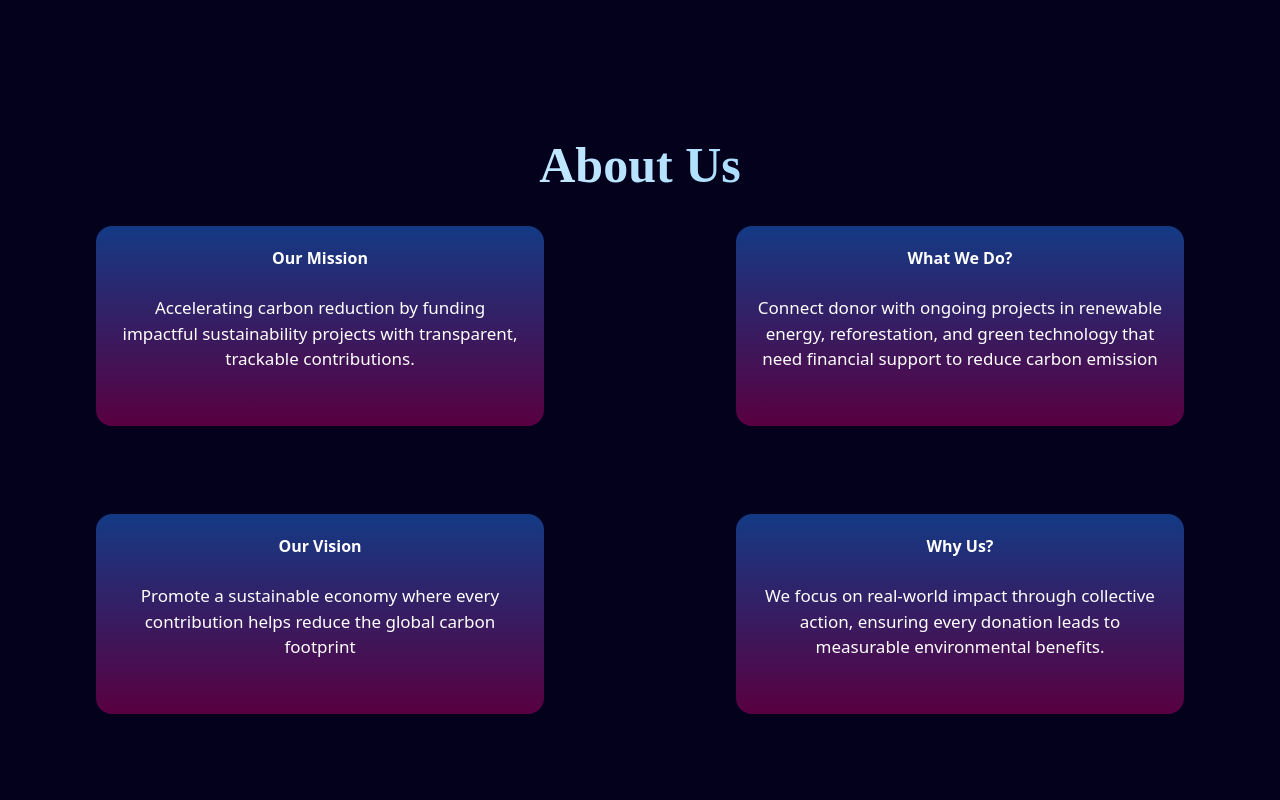
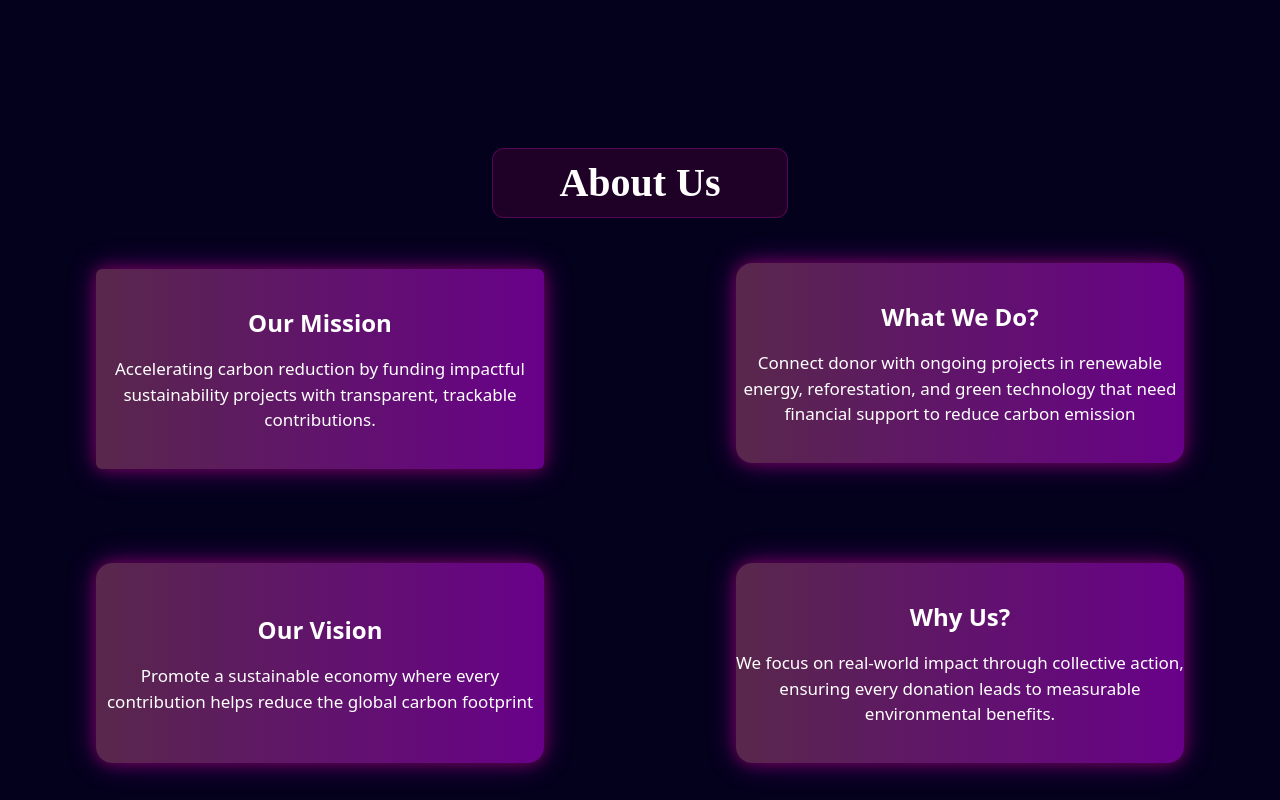
Before and after one commit to MuKulsoop/Carbonexis, a React (Vite) app: page / in a window 1280 px wide. Shown: the part 3880-4680 px from the top of the page. Built offline with nearby package versions, Linux system fonts and the light colour scheme.

Commit message:
About Us Section

```diff
--- a/src/Components/AboutUs.css
+++ b/src/Components/AboutUs.css
@@ -10,27 +10,21 @@ height: 100vh;
 .Heading-AboutUs
 {
     display: flex;
+    border-radius: 12px;
     justify-content: center;
     align-items: center;
           font-family: Average;
-        font-size: 50px;
+          font-size: 40px;
           font-style: normal;
-   font-weight: bolder;
           color: white;
-        max-height: 100vh;
-        margin-bottom: 23px;
-        display: flex;
-        flex-direction: column;
-        background: var(
-            --front-text,
-            linear-gradient(to left,
-              #6EC6FF,
-              #FFFFFF
-            )
-          );
-          background-clip: text;
-          -webkit-background-clip: text;
-          -webkit-text-fill-color: transparent;
+       /* width: 32vw; */
+          border: solid 1px;
+    border-color: #630a64c9;
+    color: white;
+    background: #59004055;
+    text-align: center;
+    font-weight: bold;
+    margin-bottom: 45px;
 }
 
 
@@ -46,47 +40,74 @@ height: 100vh;
 }
 .Mission
 {
-
+    display: flex;
+    justify-content: center;
+    align-items: center;
+    flex-direction: column;
     text-align: center;
-    height: 25vh;
+min-height: 145px;
     width: 56vh;
     color: white;
 float: right;
-padding: 20px;
+height: 25vh;
 text-align: center;
-border-radius: 16px;
-background-image: linear-gradient(#143A85 , #590040);
-
+border-radius: 6px;
+background-image:
+linear-gradient(90deg, #aa4d7a82, #d400ff7b);
+background-origin: border-box;
+background-clip: content-box, border-box;
+box-shadow: 0 0 15px rgba(255, 0, 123, 0.349), 0 0 30px rgba(212, 0, 255, 0.333);
+color: white;
 }
 
 .Heading-M
 {
-    margin-bottom: 25px;
+    display: flex;
+    align-items: center;
+    justify-content: center;
+    /* padding:1.65rem; */
+    font-size: 1.5rem;
+    margin-bottom: 15px;
     font-weight: bold;
 }
 .DescriptionOfMission
 {
     font-size: 17px;
     line-height: 1.5em;
+    display: flex;
+    justify-content: center;
+    align-items: center;
+    text-align: center;
 }
 
 .WhatWeDo
-{
+{display: flex;
+    justify-content: center;
+    align-items: center;
+    flex-direction: column;
     text-align: center;
     height: 25vh;
     width: 56vh;
     color: white;
 float: right;
-padding: 20px;
+margin-bottom: 12px;
 text-align: center;
 border-radius: 16px;
-background-image: linear-gradient(#143A85 , #590040);
-
+background-image:
+linear-gradient(90deg, #aa4d7a82, #d400ff7b);
+background-origin: border-box;
+background-clip: content-box, border-box;
+box-shadow: 0 0 15px rgba(255, 0, 123, 0.349), 0 0 30px rgba(212, 0, 255, 0.333);
+color: white;
 }
 .Heading-WWD
 {
-    color: white;
-    margin-bottom: 25px;
+    display: flex;
+    align-items: center;
+    justify-content: center;
+    /* padding:1.65rem; */
+    font-size: 1.5rem;
+    margin-bottom: 15px;
     font-weight: bold;
 }
 .DescriptionOfWWD
@@ -104,24 +125,36 @@ background-image: linear-gradient(#143A85 , #590040);
     /* flex-wrap: wrap;
     gap:20px; */
     flex-direction: row;
-    margin-bottom: 20px
+    /* margin-bottom: 20px */
 }
 .OurVision
-{
+{display: flex;
+    justify-content: center;
+    align-items: center;
+    flex-direction: column;
     text-align: center;
     height: 25vh;
     width: 56vh;
     color: white;
 float: right;
-padding: 20px;
+margin-bottom: 12px;
 text-align: center;
 border-radius: 16px;
-background-image: linear-gradient(#143A85 , #590040);
+background-image:
+linear-gradient(90deg, #aa4d7a82, #d400ff7b);
+background-origin: border-box;
+background-clip: content-box, border-box;
+box-shadow: 0 0 15px rgba(255, 0, 123, 0.349), 0 0 30px rgba(212, 0, 255, 0.333);
+color: white;
 }
 .OurVision-H
 {
-    color: white;
-    margin-bottom: 25px;
+    display: flex;
+    align-items: center;
+    justify-content: center;
+    /* padding:1.65rem; */
+    font-size: 1.5rem;
+    margin-bottom: 15px;
     font-weight: bold;
 }
 .DescriptionOfVision
@@ -132,24 +165,35 @@ background-image: linear-gradient(#143A85 , #590040);
 
 
 .WhyUs
-{
+{display: flex;
+    justify-content: center;
+    align-items: center;
+    flex-direction: column;
     text-align: center;
     height: 25vh;
     width: 56vh;
     color: white;
 float: right;
-padding: 20px;
+margin-bottom: 12px;
 text-align: center;
 border-radius: 16px;
-background-image: linear-gradient(#143A85 , #590040);
-
+background-image:
+linear-gradient(90deg, #aa4d7a82, #d400ff7b);
+background-origin: border-box;
+background-clip: content-box, border-box;
+box-shadow: 0 0 15px rgba(255, 0, 123, 0.349), 0 0 30px rgba(212, 0, 255, 0.333);
+color: white;
 }
 
 
 .WhyUs-H
 {
-    color: white;
-    margin-bottom: 25px;
+    display: flex;
+    align-items: center;
+    justify-content: center;
+    /* padding:1.65rem; */
+    font-size: 1.5rem;
+     margin-bottom: 15px;
     font-weight: bold;
 }
 .DescriptionOfWhyUs
--- a/src/Components/AboutUs.jsx
+++ b/src/Components/AboutUs.jsx
@@ -4,7 +4,7 @@ function AboutUs() {
   return (
     <>
       <div className="AboutUs">
-        <div className="Heading-AboutUs">
+        <div className="Heading-AboutUs text-3xl bg-gradient-to-b from-#E50AA7 to-#FF17BD00 w-[37vh] m-auto rounded-lg p-4 text-white text-center mt-5">
           <h3>About Us</h3>
         </div>
         <div className="ContainerOfAboutUs">
```
Lines whose indentation alone changed are shown as unchanged.
